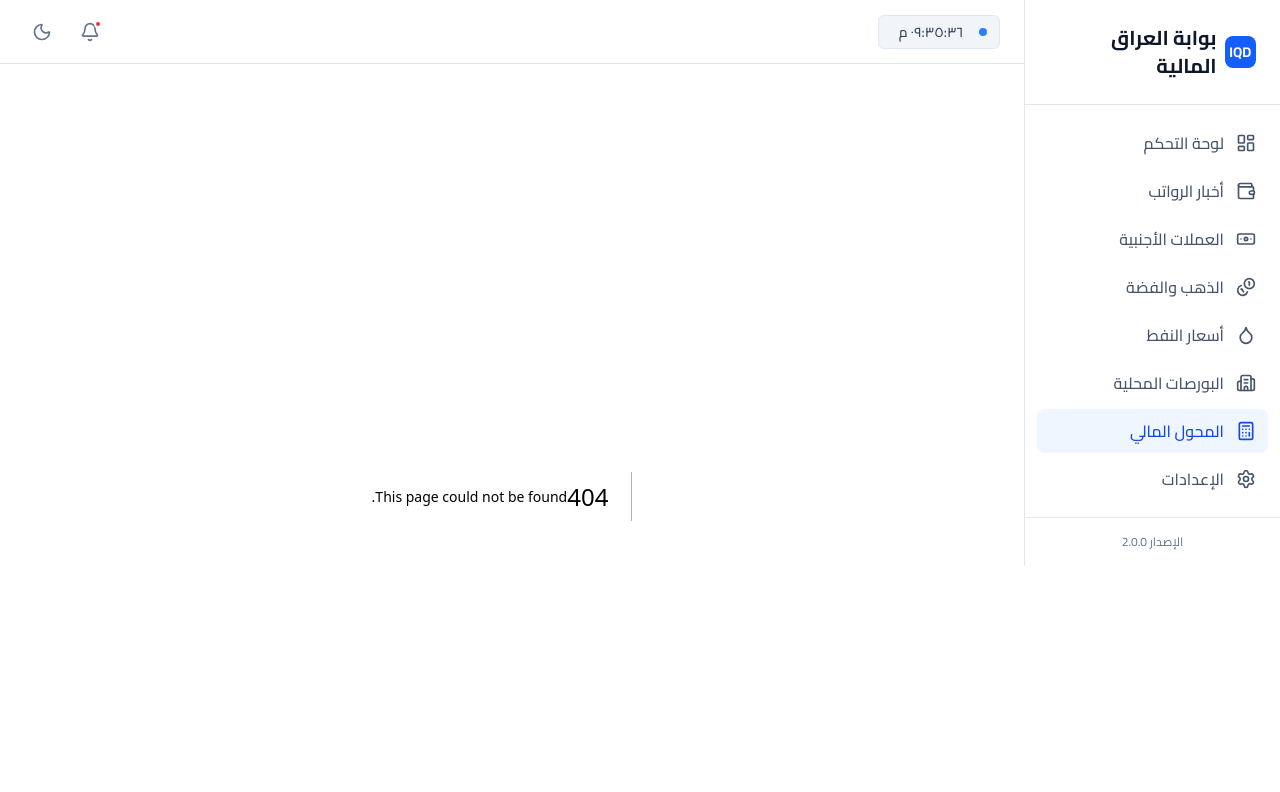
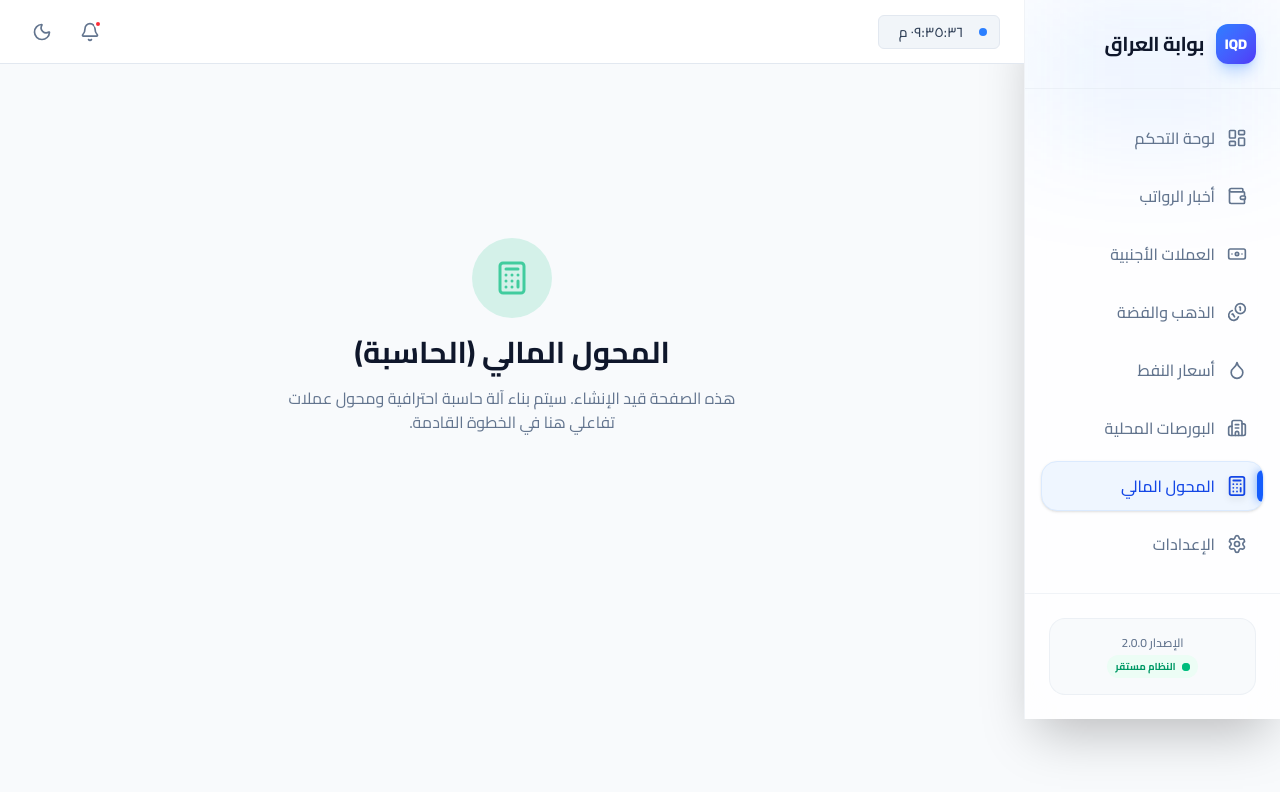
Before and after one commit to blackwahter/iraq-services-v2, a Next.js app in the folder frontend/: page /converter in a window 1280 px wide. Before the commit this address had no page. Shown: the top 792 px of the page. Built offline with nearby package versions, Linux system fonts and the light colour scheme.

Commit message:
feat: redesign sidebar with glassmorphism and active state animations, add placeholder pages for all routes

```diff
--- /dev/null
+++ b/frontend/src/app/converter/page.tsx
@@ -0,0 +1,13 @@
+export default function ConverterPage() {
+  return (
+    <div className="flex flex-col items-center justify-center min-h-[60vh] text-center space-y-4">
+      <div className="w-20 h-20 bg-emerald-500/20 text-emerald-500 rounded-full flex items-center justify-center animate-pulse">
+        <svg xmlns="http://www.w3.org/2000/svg" width="36" height="36" viewBox="0 0 24 24" fill="none" stroke="currentColor" strokeWidth="2" strokeLinecap="round" strokeLinejoin="round"><rect width="16" height="20" x="4" y="2" rx="2"/><line x1="8" x2="16" y1="6" y2="6"/><line x1="16" x2="16" y1="14" y2="18"/><path d="M16 10h.01"/><path d="M12 10h.01"/><path d="M8 10h.01"/><path d="M12 14h.01"/><path d="M8 14h.01"/><path d="M12 18h.01"/><path d="M8 18h.01"/></svg>
+      </div>
+      <h1 className="text-3xl font-bold text-slate-900 dark:text-white">المحول المالي (الحاسبة)</h1>
+      <p className="text-slate-500 dark:text-slate-400 max-w-md">
+        هذه الصفحة قيد الإنشاء. سيتم بناء آلة حاسبة احترافية ومحول عملات تفاعلي هنا في الخطوة القادمة.
+      </p>
+    </div>
+  )
+}
--- /dev/null
+++ b/frontend/src/app/currencies/page.tsx
@@ -0,0 +1,13 @@
+export default function CurrenciesPage() {
+  return (
+    <div className="flex flex-col items-center justify-center min-h-[60vh] text-center space-y-4">
+      <div className="w-20 h-20 bg-blue-500/20 text-blue-500 rounded-full flex items-center justify-center animate-pulse">
+        <svg xmlns="http://www.w3.org/2000/svg" width="36" height="36" viewBox="0 0 24 24" fill="none" stroke="currentColor" strokeWidth="2" strokeLinecap="round" strokeLinejoin="round"><rect width="20" height="12" x="2" y="6" rx="2"/><circle cx="12" cy="12" r="2"/><path d="M6 12h.01M18 12h.01"/></svg>
+      </div>
+      <h1 className="text-3xl font-bold text-slate-900 dark:text-white">العملات الأجنبية</h1>
+      <p className="text-slate-500 dark:text-slate-400 max-w-md">
+        هذه الصفحة قيد الإنشاء. يمكنك ملء محتواها لاحقاً لتعرض أسعار صرف العملات الأجنبية مقابل الدينار.
+      </p>
+    </div>
+  )
+}
--- /dev/null
+++ b/frontend/src/app/metals/page.tsx
@@ -0,0 +1,13 @@
+export default function MetalsPage() {
+  return (
+    <div className="flex flex-col items-center justify-center min-h-[60vh] text-center space-y-4">
+      <div className="w-20 h-20 bg-amber-500/20 text-amber-500 rounded-full flex items-center justify-center animate-pulse">
+        <svg xmlns="http://www.w3.org/2000/svg" width="36" height="36" viewBox="0 0 24 24" fill="none" stroke="currentColor" strokeWidth="2" strokeLinecap="round" strokeLinejoin="round"><circle cx="8" cy="8" r="6"/><path d="M18.09 10.37A6 6 0 1 1 10.34 18"/><path d="M7 6h1v4"/><path d="m16.71 13.88.7.71-2.82 2.82"/></svg>
+      </div>
+      <h1 className="text-3xl font-bold text-slate-900 dark:text-white">الذهب والفضة</h1>
+      <p className="text-slate-500 dark:text-slate-400 max-w-md">
+        هذه الصفحة قيد الإنشاء. بانتظار ربط واجهة برمجة التطبيقات (API) لعرض الأسعار الحية للمعادن الثمينة.
+      </p>
+    </div>
+  )
+}
--- /dev/null
+++ b/frontend/src/app/settings/page.tsx
@@ -0,0 +1,13 @@
+export default function SettingsPage() {
+  return (
+    <div className="flex flex-col items-center justify-center min-h-[60vh] text-center space-y-4">
+      <div className="w-20 h-20 bg-slate-500/20 text-slate-500 rounded-full flex items-center justify-center animate-[spin_4s_linear_infinite]">
+        <svg xmlns="http://www.w3.org/2000/svg" width="36" height="36" viewBox="0 0 24 24" fill="none" stroke="currentColor" strokeWidth="2" strokeLinecap="round" strokeLinejoin="round"><path d="M12.22 2h-.44a2 2 0 0 0-2 2v.18a2 2 0 0 1-1 1.73l-.43.25a2 2 0 0 1-2 0l-.15-.08a2 2 0 0 0-2.73.73l-.22.38a2 2 0 0 0 .73 2.73l.15.1a2 2 0 0 1 1 1.72v.51a2 2 0 0 1-1 1.74l-.15.09a2 2 0 0 0-.73 2.73l.22.38a2 2 0 0 0 2.73.73l.15-.08a2 2 0 0 1 2 0l.43.25a2 2 0 0 1 1 1.73V20a2 2 0 0 0 2 2h.44a2 2 0 0 0 2-2v-.18a2 2 0 0 1 1-1.73l.43-.25a2 2 0 0 1 2 0l.15.08a2 2 0 0 0 2.73-.73l.22-.39a2 2 0 0 0-.73-2.73l-.15-.08a2 2 0 0 1-1-1.74v-.5a2 2 0 0 1 1-1.74l.15-.09a2 2 0 0 0 .73-2.73l-.22-.38a2 2 0 0 0-2.73-.73l-.15.08a2 2 0 0 1-2 0l-.43-.25a2 2 0 0 1-1-1.73V4a2 2 0 0 0-2-2z"/><circle cx="12" cy="12" r="3"/></svg>
+      </div>
+      <h1 className="text-3xl font-bold text-slate-900 dark:text-white">الإعدادات</h1>
+      <p className="text-slate-500 dark:text-slate-400 max-w-md">
+        هذه الصفحة قيد الإنشاء. ستتمكن من تخصيص مظهر التطبيق وإدارة الإشعارات من هنا لاحقاً.
+      </p>
+    </div>
+  )
+}
--- a/frontend/src/components/sidebar.tsx
+++ b/frontend/src/components/sidebar.tsx
@@ -19,15 +19,21 @@ export function Sidebar() {
   const pathname = usePathname()
 
   return (
-    <aside className="w-64 bg-white dark:bg-slate-900 border-l border-slate-200 dark:border-slate-800 flex flex-col h-full hidden md:flex">
-      <div className="p-6 border-b border-slate-200 dark:border-slate-800">
-        <h1 className="text-xl font-bold text-slate-900 dark:text-white flex items-center gap-2">
-          <div className="w-8 h-8 bg-blue-600 rounded-lg flex items-center justify-center text-white font-bold text-sm">IQD</div>
-          بوابة العراق المالية
+    <aside className="w-64 bg-white/80 dark:bg-slate-900/80 backdrop-blur-2xl border-l border-slate-200/50 dark:border-white/10 flex flex-col h-full hidden md:flex shadow-2xl relative overflow-hidden">
+      {/* Decorative top glow */}
+      <div className="absolute top-0 left-0 w-full h-32 bg-blue-500/10 blur-3xl -z-10 pointer-events-none"></div>
+
+      <div className="p-6 border-b border-slate-200/50 dark:border-white/5">
+        <h1 className="text-xl font-bold text-slate-900 dark:text-white flex items-center gap-3">
+          <div className="w-10 h-10 bg-gradient-to-br from-blue-500 to-indigo-600 rounded-xl flex items-center justify-center text-white font-black text-sm shadow-lg shadow-blue-500/30">
+            IQD
+          </div>
+          <span className="tracking-tight">بوابة العراق</span>
         </h1>
       </div>
-      <nav className="flex-1 overflow-y-auto py-4">
-        <ul className="space-y-1 px-3">
+
+      <nav className="flex-1 overflow-y-auto py-6 custom-scrollbar relative z-10">
+        <ul className="space-y-2 px-4">
           {navItems.map((item) => {
             const isActive = pathname === item.href
             const Icon = item.icon
@@ -35,22 +41,49 @@ export function Sidebar() {
               <li key={item.name}>
                 <Link
                   href={item.href}
-                  className={`flex items-center gap-3 px-3 py-2.5 rounded-lg transition-colors font-medium ${
+                  className={`group relative flex items-center gap-3 px-4 py-3 rounded-2xl transition-all duration-300 font-medium overflow-hidden ${
                     isActive
-                      ? "bg-blue-50 text-blue-700 dark:bg-blue-900/30 dark:text-blue-400"
-                      : "text-slate-600 hover:bg-slate-50 dark:text-slate-400 dark:hover:bg-slate-800/50 hover:text-slate-900 dark:hover:text-slate-200"
+                      ? "bg-blue-50 text-blue-700 dark:bg-blue-500/10 dark:text-blue-400 shadow-sm border border-blue-100 dark:border-blue-500/20"
+                      : "text-slate-500 hover:bg-slate-50 dark:text-slate-400 dark:hover:bg-white/5 hover:text-slate-900 dark:hover:text-slate-200 border border-transparent"
                   }`}
                 >
-                  <Icon className="w-5 h-5" />
-                  {item.name}
+                  {/* Active Background Glow */}
+                  {isActive && (
+                    <div className="absolute inset-0 bg-gradient-to-r from-transparent via-blue-500/5 to-transparent translate-x-[-100%] animate-[shimmerSweep_3s_ease-in-out_infinite]"></div>
+                  )}
+
+                  {/* Active Indicator Line */}
+                  {isActive && (
+                    <div className="absolute right-0 top-1/2 -translate-y-1/2 w-1.5 h-8 bg-blue-600 dark:bg-blue-500 rounded-l-full shadow-[0_0_10px_rgba(59,130,246,0.8)]"></div>
+                  )}
+
+                  <Icon className={`w-5 h-5 transition-transform duration-300 ${
+                    isActive ? "scale-110 drop-shadow-md" : "group-hover:scale-110 group-hover:rotate-3"
+                  }`} />
+
+                  <span className={`transition-transform duration-300 ${!isActive && "group-hover:-translate-x-1"}`}>
+                    {item.name}
+                  </span>
                 </Link>
               </li>
             )
           })}
         </ul>
       </nav>
-      <div className="p-4 border-t border-slate-200 dark:border-slate-800 text-xs text-center text-slate-500 dark:text-slate-400">
-        الإصدار 2.0.0
+
+      <div className="p-6 border-t border-slate-200/50 dark:border-white/5 relative z-10">
+        <div className="bg-slate-50 dark:bg-slate-800/50 p-4 rounded-2xl border border-slate-200/50 dark:border-white/5 text-center transition-all hover:shadow-md">
+          <p className="text-xs text-slate-500 dark:text-slate-400 font-medium mb-1">
+            الإصدار 2.0.0
+          </p>
+          <div className="flex items-center justify-center gap-1.5 text-[10px] text-emerald-600 dark:text-emerald-400 font-bold bg-emerald-50 dark:bg-emerald-900/20 py-1 px-2 rounded-full w-max mx-auto">
+            <span className="relative flex h-2 w-2">
+              <span className="animate-ping absolute inline-flex h-full w-full rounded-full bg-emerald-400 opacity-75"></span>
+              <span className="relative inline-flex rounded-full h-2 w-2 bg-emerald-500"></span>
+            </span>
+            النظام مستقر
+          </div>
+        </div>
       </div>
     </aside>
   )
```
